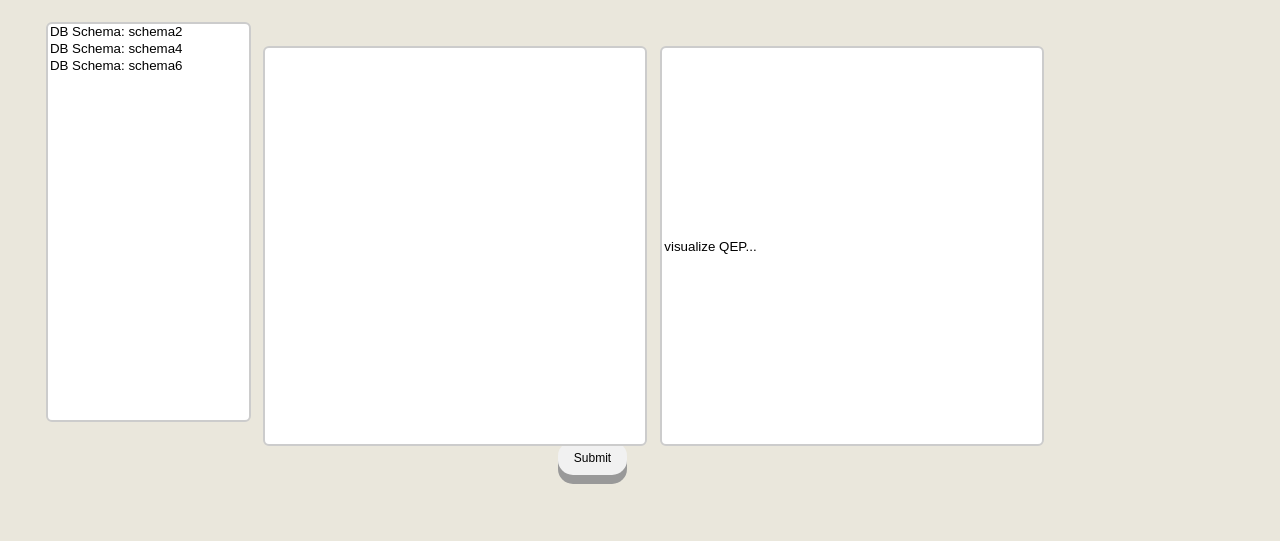
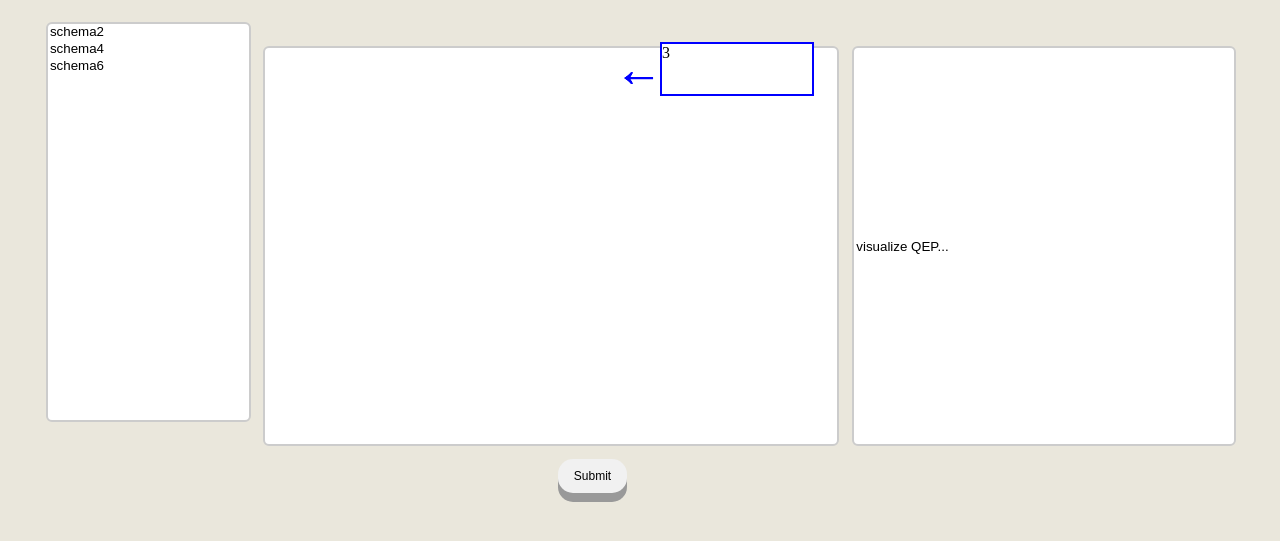
Before and after one commit to XueXueting/CZ4031-Project-2, a Flask app: page / in a window 1280 px wide. Shown: the part 58-599 px from the top of the page. Run offline with Flask 2, Linux system fonts and the light colour scheme.

Commit message:
Add files via upload

```diff
--- a/templates/interface.html
+++ b/templates/interface.html
@@ -13,20 +13,35 @@
         <div class="panelContainer">
             <form method="POST">
 <!--                <input type="text" list="schemas" class="textArea" size="2" id="selectSchema" name="selectSchema">-->
-                    <select class="firstPanel" id="schemas" size="2">
+                    <select class="firstPanel" name="schemas" id="schemas" size="2">
                         {% for item in schema %}
                             <option>
-                                DB Schema: {{ item }}
+                                {{ item }}
                             </option>
                         {% endfor %}
                     </select>
 <!--                </input>-->
-                <input class="textArea" style="margin-left:1%;" id="specifyQuery" name="specifyQuery" value={{ text }}></input>
-                <input class="textArea" style="margin-left:32%;" id="visualizeQEP" name="visualizeQEP" value="visualize QEP..."></input>
+                <input class="textArea" style="margin-left:1%;width:45%;" id="specifyQuery" name="specifyQuery" value={{ text }}>
+                    <div class="annotate" id="annotate" name="annotate">
+                        {% for i in range(4) %}
+                            <div class="rect" style="position:absolute;z-index: 1;top:'{{i}}'px">{{i}}</div>
+                            <big><big><big><big><big><big><div class="arrow-left" style="float:right;color:blue;z-index: 1;top:'{{i}}'px">&larr;</div></big></big></big></big></big></big>
+                        {% endfor %}
+                    </div>
+                </input>
+                <input class="textArea" style="margin-left:63%;" id="visualizeQEP" name="visualizeQEP" value="visualize QEP..."></input>
                 <br><br>
-                <input class="btn" type="submit">
+                <input class="btn" type="submit" onclick="toggle_display()">
             </form>
         </div>
     </div>
+
+<script type="text/javascript">
+    function toggle_display(){
+      el = document.querySelector('.annotate');
+      el.style.visibility = 'visible'
+    }
+</script>
+
 </body>
 </html>
```
